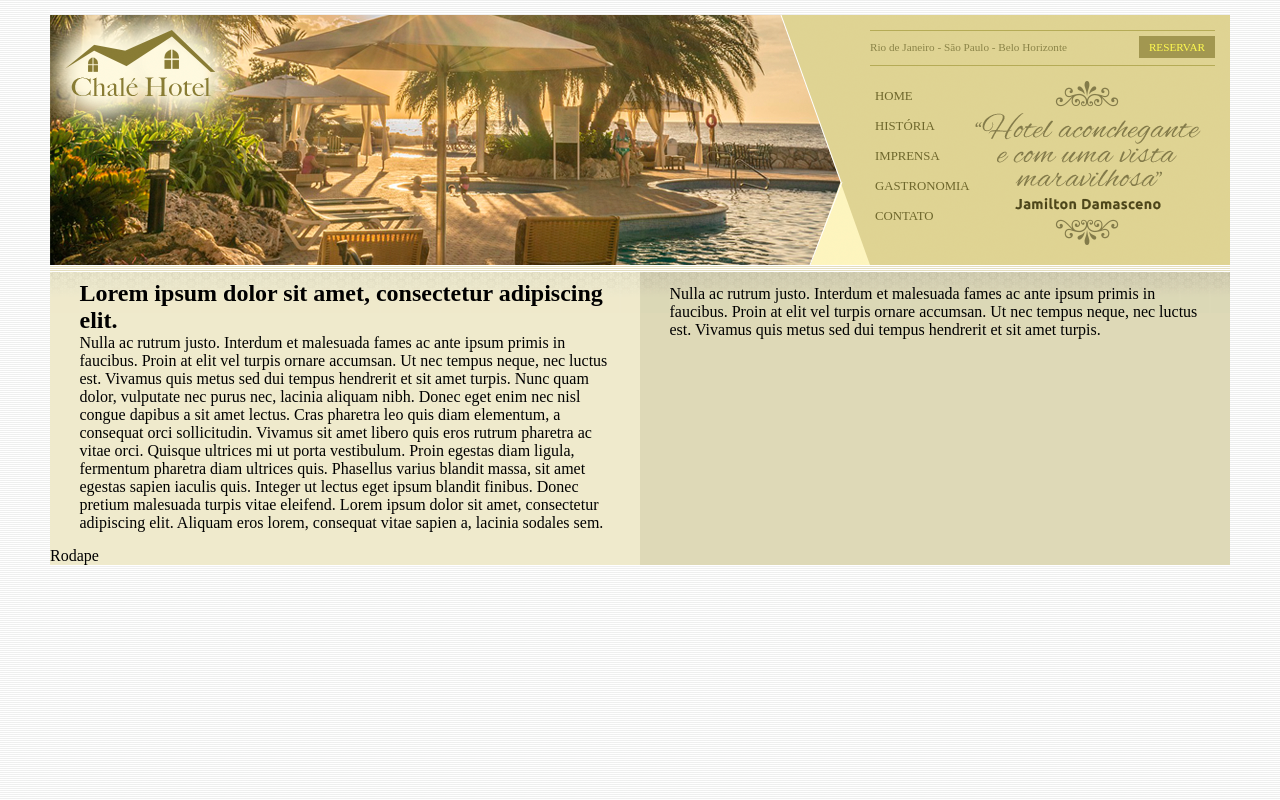
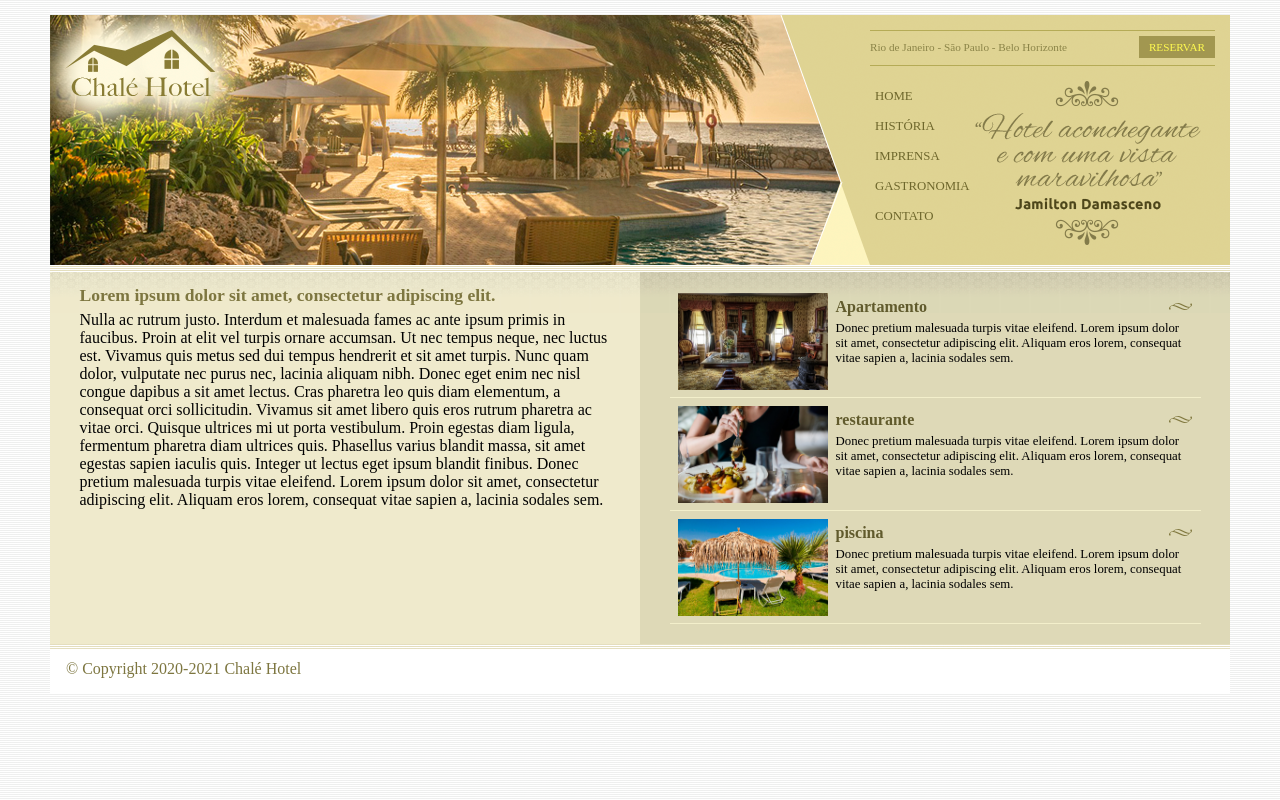
Before and after one commit to mensil/Chale-hotel, a plain HTML site: page index.html in a window 1280 px wide. Drawn offline with Linux system fonts and the light colour scheme.

Commit message:
Concluido o Index

```diff
--- a/estilo.css
+++ b/estilo.css
@@ -17,6 +17,7 @@ body{
 	max-width: 1180px;
 
 }
+/*------Área de topo-----*/
 
 #topo{
 	position: relative;
@@ -46,6 +47,8 @@ body{
 	text-indent: -9000px;
 
 }
+
+/*------Área de menus-----*/
 
 #area-menu{
 	position: absolute;
@@ -116,7 +119,6 @@ line-height: 30px;
 }
 
 ul#navegacao a:hover{
-
 	background: #fdf6be;
 }
 #depoimento{
@@ -137,7 +139,7 @@ ul#navegacao a:hover{
 	float: right;
 	width: 50%;
 	background: url(imagens/bg-area-lateral.png) top left repeat-x;
-	padding: 20px 0;
+	padding: 20px 0px;
 }
 
 .conteudo{
@@ -147,4 +149,52 @@ ul#navegacao a:hover{
 
 #rodape{
 	clear: both;
+	padding: 16px;
+	background: #fff url(imagens/bg-rodape.png) repeat-x top;
+	color: #7d7640;
 }
+
+/*------Formatação de textos-----*/
+h2{
+	color: #7d7640;
+	font-size: 1.1em;
+	padding: 5px 0px;
+}
+p{
+	font-size: 1em;
+	margin-bottom: 10px;
+
+}
+
+/*------Formatação da area lateral-----*/
+
+#beneficios li{
+	padding: 8px;
+	border-bottom: 1px solid #f3efcb;
+	height: 6em;
+}
+
+#beneficios li a img{
+	float: left;
+	margin-right: 8px;
+}
+
+#beneficios li a p{
+	color: #000;
+	font-size: 0.8em;
+}
+
+
+
+#beneficios li a h3{
+	font-size: 1em;
+	color: #615b2d;
+	padding: 5px 0;
+	background: url(imagens/ornamento.png) no-repeat center right;
+}
+
+#beneficios li:hover{
+	color: #f6f3d6;
+	cursor: pointer;
+
+}
--- a/index.html
+++ b/index.html
@@ -29,11 +29,21 @@
 					</div>
 					<div id="menu">
 						<ul id="navegacao">
-							<li><a href="">Home</a></li>
-							<li><a href="">História</a></li>
-							<li><a href="">Imprensa</a></li>
-							<li><a href="">Gastronomia</a></li>
-							<li><a href="">Contato</a></li>
+							<li>
+								<a href="">Home</a>
+							</li>
+							<li>
+								<a href="">História</a>
+							</li>
+							<li>
+								<a href="">Imprensa</a>
+							</li>
+							<li>
+								<a href="">Gastronomia</a>
+							</li>
+							<li>
+								<a href="">Contato</a>
+							</li>
 						</ul>
 						<img class="depoimento" src="imagens/depoimento.png">
 					</div>
@@ -50,16 +60,44 @@
 			</div>
 		</div><!-- fim da area princiapl-->
 		<div id="area-lateral"><!-- inicio da lateral-->
-			<div class="conteudo">
-				<p>Nulla ac rutrum justo. Interdum et malesuada fames ac ante ipsum primis in faucibus. Proin at elit vel turpis ornare accumsan. Ut nec tempus neque, nec luctus est. Vivamus quis metus sed dui tempus hendrerit et sit amet turpis.
-				</p>
-			</div>
+			<div class="conteudo"><!-- inicio da conteudo-->
+				<ul id="beneficios">
+					<li >
+						<a href="">
+							<img src="imagens/apartamento.jpg" width="150" alt="apartamento">
+							<h3>Apartamento</h3>
+							<p>
+								Donec pretium malesuada turpis vitae eleifend. Lorem ipsum dolor sit amet, consectetur adipiscing elit. Aliquam eros lorem, consequat vitae sapien a, lacinia sodales sem.
+							</p>
+						</a>
+					</li>
+					<li>
+						<a href="">
+							<img src="imagens/restaurante.jpg" width="150" alt="restaurante">
+							<h3>restaurante</h3>
+							<p>
+								Donec pretium malesuada turpis vitae eleifend. Lorem ipsum dolor sit amet, consectetur adipiscing elit. Aliquam eros lorem, consequat vitae sapien a, lacinia sodales sem.
+							</p>
+						</a>
+					</li>
+					<li>
+						<a href="">
+							<img src="imagens/piscina.jpg" width="150" alt="piscina">
+							<h3>piscina</h3>
+							<p>
+								Donec pretium malesuada turpis vitae eleifend. Lorem ipsum dolor sit amet, consectetur adipiscing elit. Aliquam eros lorem, consequat vitae sapien a, lacinia sodales sem.
+							</p>
+						</a>
+					</li>
+
+				</ul>
+			</div><!-- fim da conteudo-->
 		</div><!-- fim da lateral-->
 
 		<div id="rodape"><!-- inicio do rodape-->
+			<span>&copy; Copyright 2020-2021 Chalé Hotel</span>
+		</div><!-- fim do rodapé-->
 
-		</div><!-- inicio do fim-->
-		Rodape
 	</div><!-- fim do container-->
 
 
```
